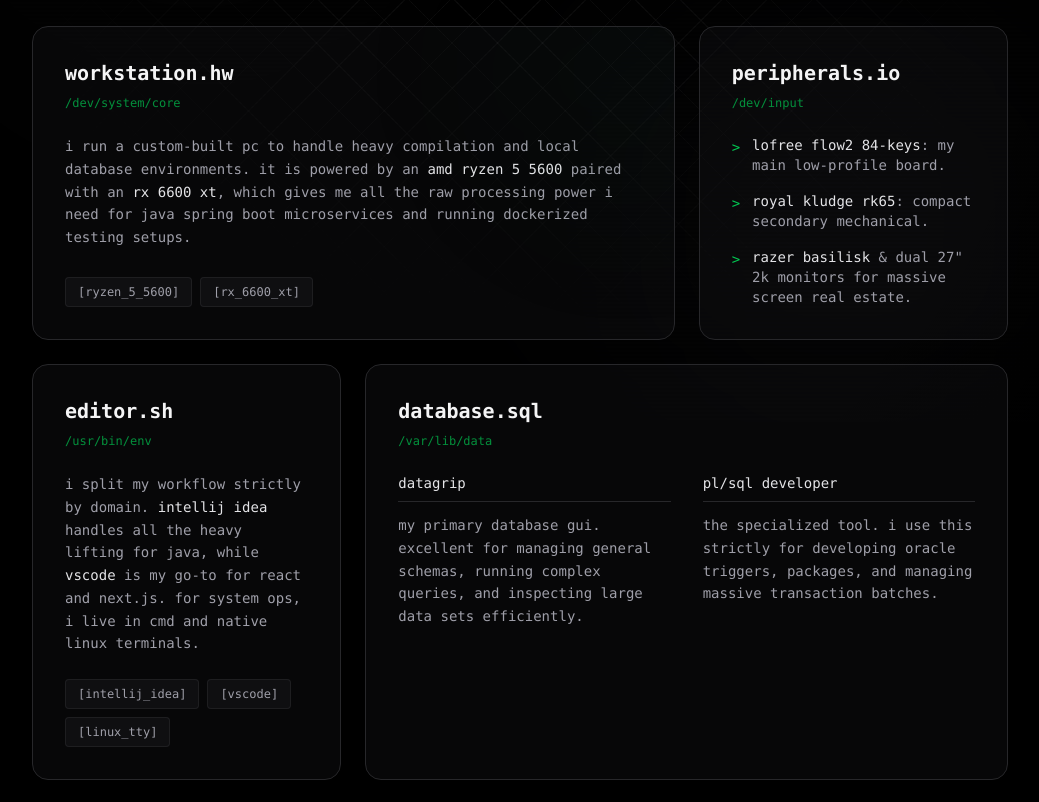
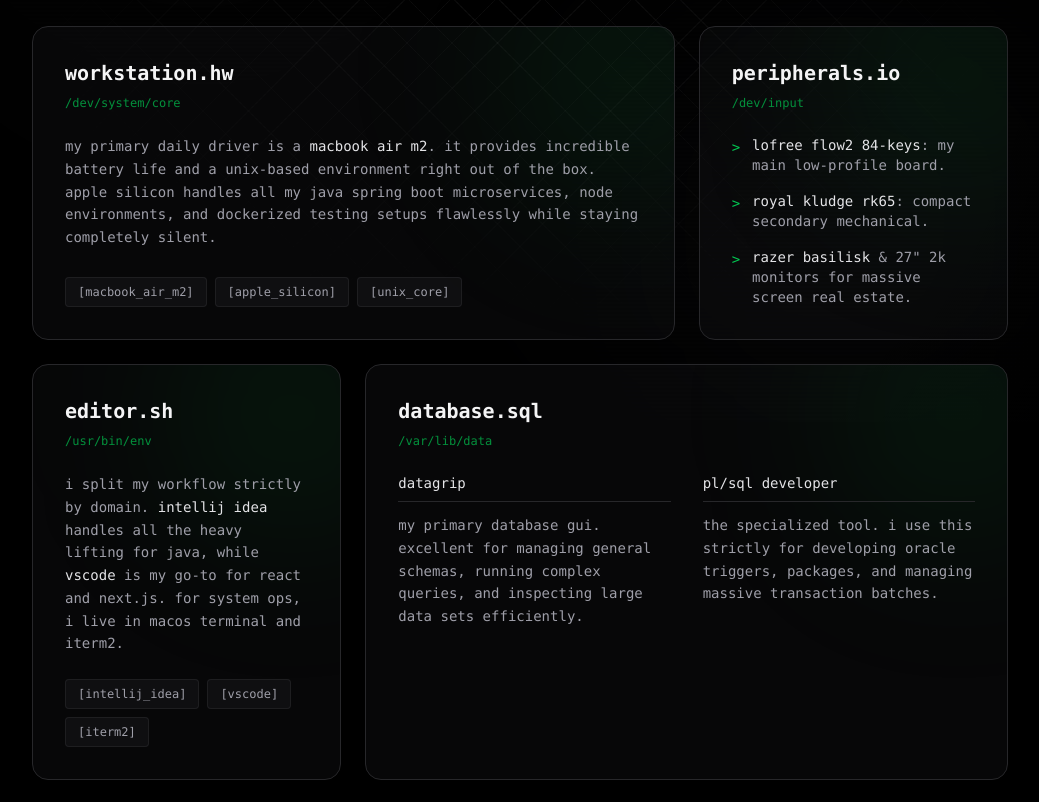
Before and after one commit to fernandohalim/client-porto, a Next.js app: page /uses in a window 1280 px wide. Shown: the part 378-1180 px from the top of the page, without its empty margins (120-1159 px from the left). Built offline with nearby package versions, Linux system fonts and the light colour scheme.

Commit message:
enhance ui glow, refactor projects into clients, renew uses

```diff
--- a/src/app/uses/page.tsx
+++ b/src/app/uses/page.tsx
@@ -51,7 +51,7 @@ export default function Uses() {
               <DecryptText text="software_stack." />
             </h1>
             <p className="text-zinc-400 font-mono text-sm md:text-base leading-relaxed max-w-2xl lowercase">
-              a detailed breakdown of my daily drivers. from custom pc builds to
+              a detailed breakdown of my daily drivers. from apple silicon to
               the architecture powering high-volume database operations.
             </p>
           </FadeUp>
@@ -62,8 +62,10 @@ export default function Uses() {
           {/* workstation rig (spans 2 columns on desktop) */}
           <div className="md:col-span-2">
             <FadeUp delay={0.3} className="h-full">
-              <div className="p-8 rounded-2xl border border-zinc-800 bg-zinc-900/30 hover:bg-zinc-900/40 hover:border-zinc-700 transition-all group relative overflow-hidden backdrop-blur-xs flex flex-col h-full">
-                <div className="absolute -top-20 -right-20 w-64 h-64 bg-green-900/5 rounded-full blur-[80px] pointer-events-none group-hover:bg-green-900/10 transition-colors"></div>
+              <div className="p-8 rounded-2xl border border-zinc-800 bg-zinc-900/30 hover:bg-zinc-900/40 hover:border-green-500/50 hover:shadow-[0_0_30px_rgba(34,197,94,0.1)] transition-all duration-500 group relative overflow-hidden backdrop-blur-xs flex flex-col h-full">
+                <div className="absolute -top-20 -right-20 w-64 h-64 bg-green-600/10 rounded-full blur-[80px] pointer-events-none group-hover:bg-green-500/20 transition-colors duration-500"></div>
+
+                <div className="relative z-10 flex flex-col grow">
                   <h3 className="text-xl font-mono text-zinc-100 font-bold mb-2">
                     workstation.hw
                   </h3>
@@ -71,21 +73,25 @@ export default function Uses() {
                     /dev/system/core
                   </p>
                   <p className="text-zinc-400 font-mono text-sm leading-relaxed mb-6 grow">
-                  i run a custom-built pc to handle heavy compilation and local
-                  database environments. it is powered by an{" "}
-                  <span className="text-zinc-200">amd ryzen 5 5600</span> paired
-                  with an <span className="text-zinc-200">rx 6600 xt</span>,
-                  which gives me all the raw processing power i need for java
-                  spring boot microservices and running dockerized testing
-                  setups.
+                    my primary daily driver is a{" "}
+                    <span className="text-zinc-200">macbook air m2</span>. it
+                    provides incredible battery life and a unix-based
+                    environment right out of the box. apple silicon handles all
+                    my java spring boot microservices, node environments, and
+                    dockerized testing setups flawlessly while staying
+                    completely silent.
                   </p>
                   <div className="flex flex-wrap gap-2 mt-auto">
                     <span className="text-xs font-mono text-zinc-400 bg-zinc-800/30 px-3 py-1.5 rounded border border-zinc-700/30">
-                    [ryzen_5_5600]
+                      [macbook_air_m2]
                     </span>
                     <span className="text-xs font-mono text-zinc-400 bg-zinc-800/30 px-3 py-1.5 rounded border border-zinc-700/30">
-                    [rx_6600_xt]
+                      [apple_silicon]
                     </span>
+                    <span className="text-xs font-mono text-zinc-400 bg-zinc-800/30 px-3 py-1.5 rounded border border-zinc-700/30">
+                      [unix_core]
+                    </span>
+                  </div>
                 </div>
               </div>
             </FadeUp>
@@ -94,7 +100,10 @@ export default function Uses() {
           {/* peripherals */}
           <div className="md:col-span-1">
             <FadeUp delay={0.4} className="h-full">
-              <div className="p-8 rounded-2xl border border-zinc-800 bg-zinc-900/30 hover:bg-zinc-900/40 hover:border-zinc-700 transition-all group relative overflow-hidden backdrop-blur-xs flex flex-col h-full">
+              <div className="p-8 rounded-2xl border border-zinc-800 bg-zinc-900/30 hover:bg-zinc-900/40 hover:border-green-500/50 hover:shadow-[0_0_30px_rgba(34,197,94,0.1)] transition-all duration-500 group relative overflow-hidden backdrop-blur-xs flex flex-col h-full">
+                <div className="absolute -top-20 -right-20 w-64 h-64 bg-green-600/10 rounded-full blur-[80px] pointer-events-none group-hover:bg-green-500/20 transition-colors duration-500"></div>
+
+                <div className="relative z-10 flex flex-col grow">
                   <h3 className="text-xl font-mono text-zinc-100 font-bold mb-2">
                     peripherals.io
                   </h3>
@@ -126,11 +135,11 @@ export default function Uses() {
                         <strong className="text-zinc-200 font-normal">
                           razer basilisk
                         </strong>{" "}
-                      & dual 27&quot; 2k monitors for massive screen real
-                      estate.
+                        & 27&quot; 2k monitors for massive screen real estate.
                       </span>
                     </li>
                   </ul>
+                </div>
               </div>
             </FadeUp>
           </div>
@@ -138,7 +147,10 @@ export default function Uses() {
           {/* code & terminal */}
           <div className="md:col-span-1">
             <FadeUp delay={0.5} className="h-full">
-              <div className="p-8 rounded-2xl border border-zinc-800 bg-zinc-900/30 hover:bg-zinc-900/40 hover:border-zinc-700 transition-all group relative overflow-hidden backdrop-blur-xs flex flex-col h-full">
+              <div className="p-8 rounded-2xl border border-zinc-800 bg-zinc-900/30 hover:bg-zinc-900/40 hover:border-green-500/50 hover:shadow-[0_0_30px_rgba(34,197,94,0.1)] transition-all duration-500 group relative overflow-hidden backdrop-blur-xs flex flex-col h-full">
+                <div className="absolute -top-20 -right-20 w-64 h-64 bg-green-600/10 rounded-full blur-[80px] pointer-events-none group-hover:bg-green-500/20 transition-colors duration-500"></div>
+
+                <div className="relative z-10 flex flex-col grow">
                   <h3 className="text-xl font-mono text-zinc-100 font-bold mb-2">
                     editor.sh
                   </h3>
@@ -149,9 +161,9 @@ export default function Uses() {
                     i split my workflow strictly by domain.{" "}
                     <span className="text-zinc-200">intellij idea</span> handles
                     all the heavy lifting for java, while{" "}
-                  <span className="text-zinc-200">vscode</span> is my go-to for
-                  react and next.js. for system ops, i live in cmd and native
-                  linux terminals.
+                    <span className="text-zinc-200">vscode</span> is my go-to
+                    for react and next.js. for system ops, i live in macos
+                    terminal and iterm2.
                   </p>
                   <div className="flex flex-wrap gap-2 mt-auto">
                     <span className="text-xs font-mono text-zinc-400 bg-zinc-800/30 px-3 py-1.5 rounded border border-zinc-700/30">
@@ -161,8 +173,9 @@ export default function Uses() {
                       [vscode]
                     </span>
                     <span className="text-xs font-mono text-zinc-400 bg-zinc-800/30 px-3 py-1.5 rounded border border-zinc-700/30">
-                    [linux_tty]
+                      [iterm2]
                     </span>
+                  </div>
                 </div>
               </div>
             </FadeUp>
@@ -171,7 +184,10 @@ export default function Uses() {
           {/* database tools (spans 2 columns) */}
           <div className="md:col-span-2">
             <FadeUp delay={0.6} className="h-full">
-              <div className="p-8 rounded-2xl border border-zinc-800 bg-zinc-900/30 hover:bg-zinc-900/40 hover:border-zinc-700 transition-all group relative overflow-hidden backdrop-blur-xs flex flex-col h-full">
+              <div className="p-8 rounded-2xl border border-zinc-800 bg-zinc-900/30 hover:bg-zinc-900/40 hover:border-green-500/50 hover:shadow-[0_0_30px_rgba(34,197,94,0.1)] transition-all duration-500 group relative overflow-hidden backdrop-blur-xs flex flex-col h-full">
+                <div className="absolute -top-20 -right-20 w-64 h-64 bg-green-600/10 rounded-full blur-[80px] pointer-events-none group-hover:bg-green-500/20 transition-colors duration-500"></div>
+
+                <div className="relative z-10 flex flex-col grow">
                   <h3 className="text-xl font-mono text-zinc-100 font-bold mb-2">
                     database.sql
                   </h3>
@@ -201,6 +217,7 @@ export default function Uses() {
                     </div>
                   </div>
                 </div>
+              </div>
             </FadeUp>
           </div>
         </div>
--- a/src/components/Hero.tsx
+++ b/src/components/Hero.tsx
@@ -22,7 +22,7 @@ export default function Hero() {
         </div>
 
         {/* massive mono headline with blinking cursor */}
-        <h1 className="text-2xl sm:text-4xl md:text-6xl lg:text-7xl font-mono font-bold tracking-tighter text-transparent bg-clip-text bg-linear-to-b from-white to-zinc-500 mb-8">
+        <h1 className="text-3xl sm:text-4xl md:text-6xl lg:text-7xl font-mono font-bold tracking-tighter text-transparent bg-clip-text bg-linear-to-b from-white to-zinc-500 mb-8">
           building_robust_systems. <br className="hidden md:block" />
           <DecryptText text="crafting_clean_uis." />
           <span className="inline-block w-2 md:w-8 h-6 md:h-16 bg-green-500 ml-2 animate-blink align-middle -translate-y-1 md:-translate-y-2"></span>{" "}
@@ -40,7 +40,7 @@ export default function Hero() {
         <div className="flex flex-col sm:flex-row items-center justify-center gap-6 font-mono text-sm">
           <a
             href="#projects"
-            className="group flex items-center gap-2 px-6 py-3 rounded-md bg-green-500/10 text-green-400 border border-green-500/30 hover:bg-green-500/20 transition-all"
+            className="group flex items-center gap-2 px-6 py-3 rounded-md bg-green-500/10 text-green-400 border border-green-500/30 hover:bg-green-500/20 hover:shadow-[0_0_30px_rgba(34,197,94,0.1)] duration-500 transition-all"
           >
             <span>./execute_portfolio</span>
             <span className="group-hover:translate-x-1 transition-transform">
--- a/src/components/NavBar.tsx
+++ b/src/components/NavBar.tsx
@@ -29,7 +29,7 @@ export default function Navbar() {
   const homeLinks = [
     { name: "./skills", href: "#skills" },
     { name: "./experience", href: "#experience" },
-    { name: "./projects", href: "#projects" },
+    { name: "./clients", href: "#projects" },
     { name: "./connect", href: "#footer" },
   ];
 
@@ -91,7 +91,7 @@ export default function Navbar() {
           {/* visual ctrl+k hint / command trigger button */}
           <button
             onClick={openCommandPalette}
-            className="group flex items-center gap-2 px-2 sm:px-3 py-1.5 rounded-lg border border-zinc-800 bg-zinc-900/50 hover:bg-zinc-800 hover:border-zinc-700 transition-all cursor-pointer z-50"
+            className="group flex items-center gap-2 px-2 sm:px-3 py-1.5 rounded-lg border border-zinc-800 bg-zinc-900/50 hover:bg-zinc-800 hover:border-zinc-500 hover:shadow-[0_0_20px_rgba(255,255,255,0.15)] duration-500 transition-all cursor-pointer z-50"
             title="open command palette"
           >
             <span className="hidden sm:block text-zinc-500 font-mono text-xs group-hover:text-zinc-300 transition-colors">
```
Also changed, not shown: src/components/Contact.tsx (+20 -16 lines), src/components/Experience.tsx (+12 -3 lines), src/components/Projects.tsx (+40 -24 lines), src/components/Skills.tsx (+7 -4 lines). Lines whose indentation alone changed are shown as unchanged.
